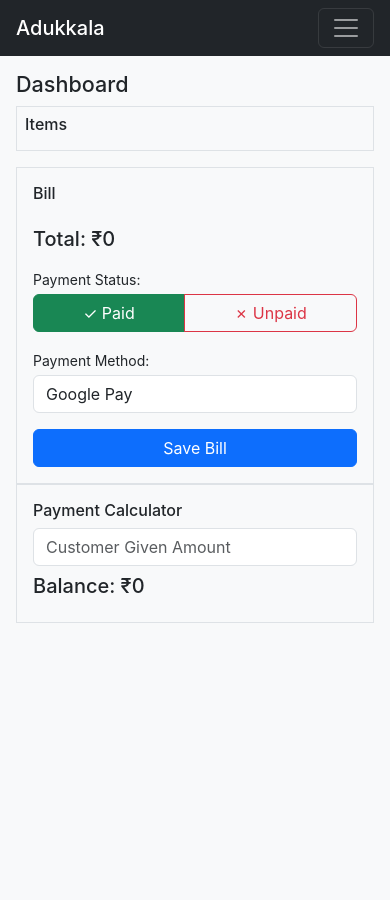
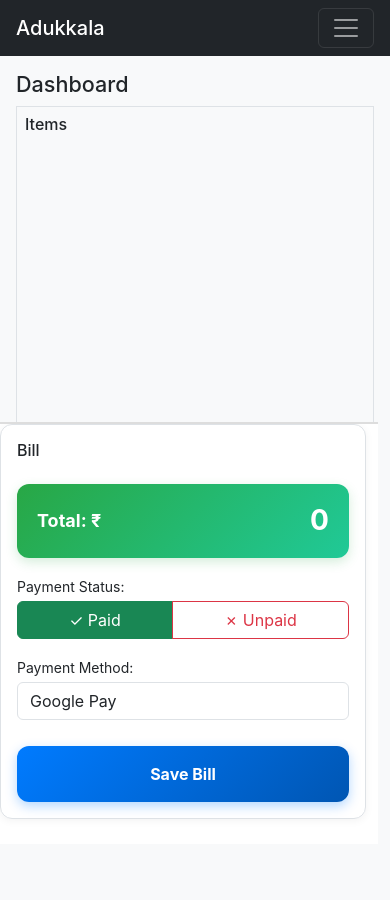
Before and after one commit to mcadithya/Adukkala, a Django app: page / in a window 390 px wide. Run offline with Django 5.2, Linux system fonts and the light colour scheme; the visitor is signed in with stand-in values (Sample User, id 1); data that the repository does not hold is empty.

Commit message:
style change

```diff
--- a/Adukkala/static/css/style.css
+++ b/Adukkala/static/css/style.css
@@ -376,3 +376,88 @@
 .item-grid-card .d-flex {
   padding: 0 10px;
 }
+.dashboard-item-grid-wrapper {
+    height: 50vh;
+    overflow-y: auto;
+    padding-right: 5px;
+}
+
+.dashboard-item-grid {
+    display: grid;
+    grid-template-columns: repeat(4, 1fr);
+    gap: 12px;
+}
+
+/* Tablet */
+@media (max-width: 992px) {
+    .dashboard-item-grid {
+        grid-template-columns: repeat(3, 1fr);
+    }
+}
+
+/* Mobile POS Layout */
+@media (max-width: 768px) {
+
+    .dashboard-item-grid-wrapper {
+        height: 45vh;
+        overflow-y: auto;
+    }
+
+    .dashboard-item-grid {
+        grid-template-columns: repeat(2, 1fr);
+        gap: 10px;
+    }
+
+    .row {
+        display: flex;
+        flex-direction: column;
+    }
+
+    .col-md-6 {
+        width: 100%;
+    }
+}
+@media (max-width: 768px) {
+
+    body {
+        overflow: hidden;
+    }
+
+    /* ITEMS TOP */
+
+    .items-section {
+        height: 50vh;
+        overflow-y: auto;
+        margin-bottom: 10px !important;
+    }
+
+    .dashboard-item-grid {
+        display: grid;
+        grid-template-columns: repeat(2, 1fr);
+        gap: 10px;
+    }
+
+    /* BILL FIXED BOTTOM */
+
+    .bill-section {
+        position: fixed;
+        bottom: 0;
+        left: 0;
+        width: 100%;
+        height: 50vh;
+        background: white;
+        z-index: 1000;
+        overflow-y: auto;
+        border-top: 2px solid #ddd;
+        padding-bottom: 80px;
+    }
+
+    .calculator-section {
+        margin-bottom: 50vh;
+    }
+
+    .dashboard-item-img {
+        height: 110px;
+        object-fit: cover;
+    }
+}
--- a/Adukkala/templates/billing/dashboard.html
+++ b/Adukkala/templates/billing/dashboard.html
@@ -9,7 +9,7 @@
 <h4>Dashboard</h4>
 
 <!-- ================= TOP : ITEMS ================= -->
-<div class="border p-2 mb-3">
+<div class="border p-2 mb-3 items-section">
   <h6>Items</h6>
 
   <div class="dashboard-item-grid">
@@ -33,7 +33,7 @@
 </div>
 
 <!-- ================= BOTTOM : BILL + CALCULATOR ================= -->
-<div class="row">
+<div class="row bill-section">
 
   <!-- BILL SECTION -->
   <div class="col-md-6">
```
